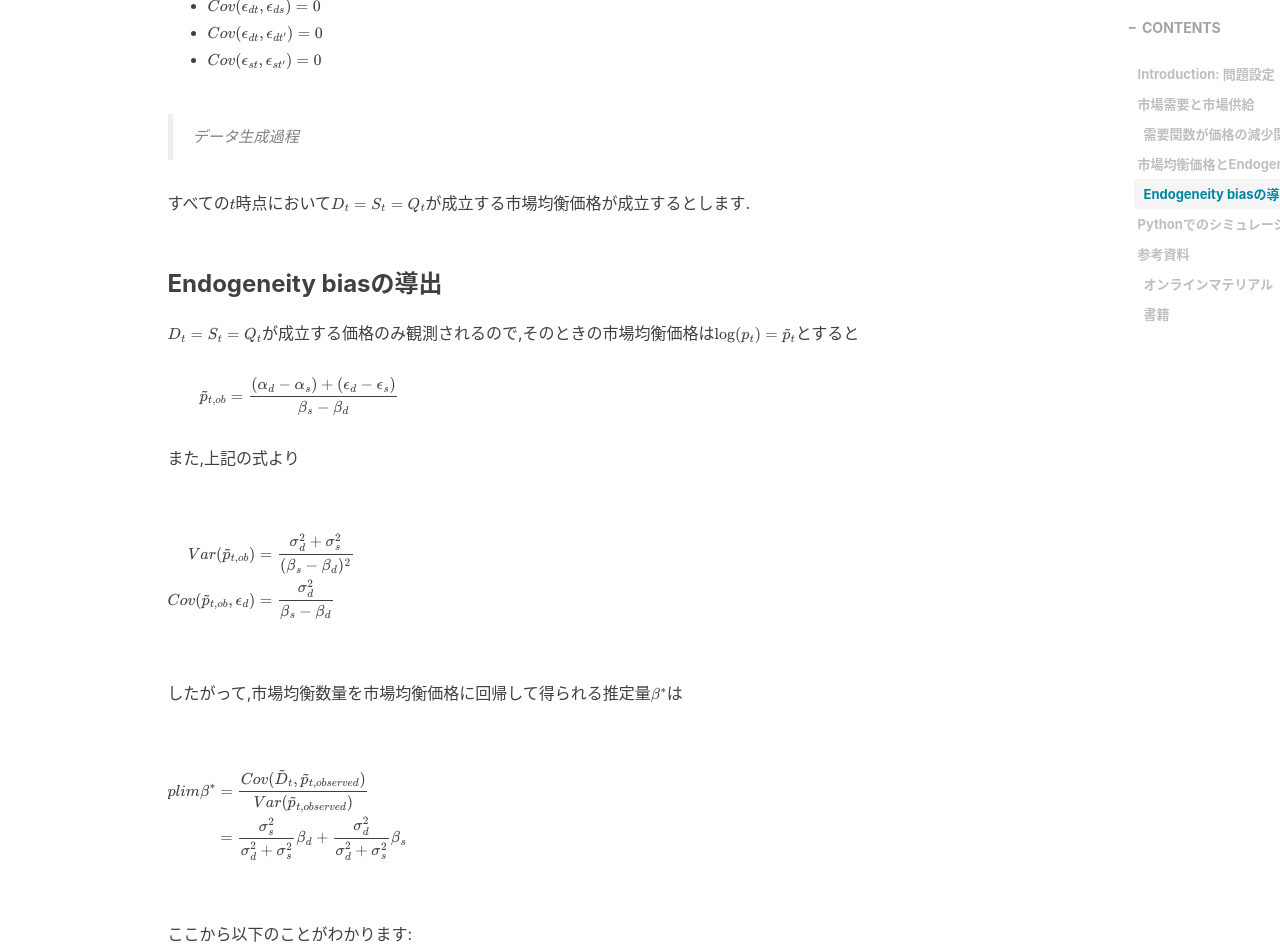
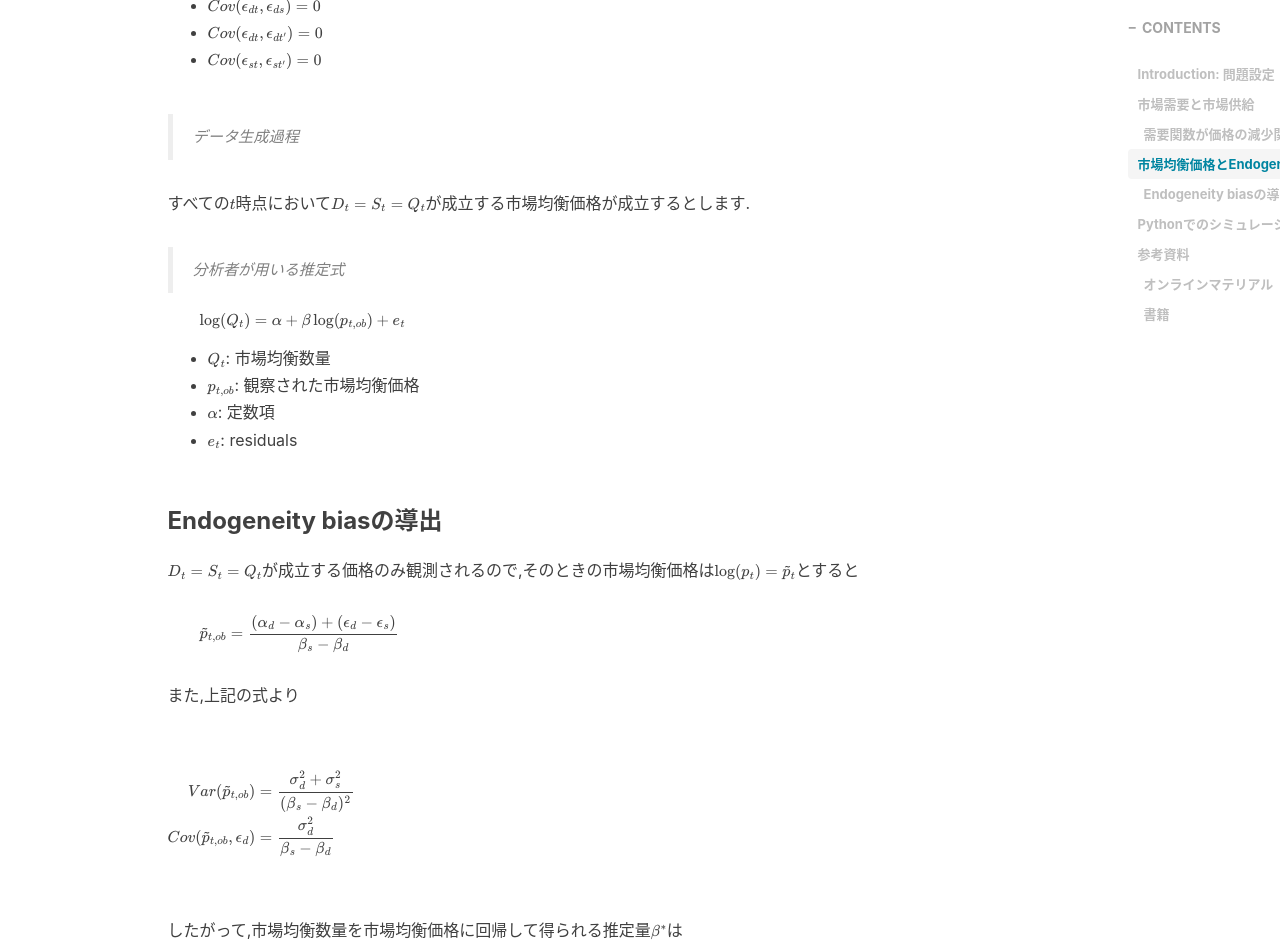
Before and after one commit to RyoNakagami/RyoNakagami.github.io, a Jekyll site: the page built from _posts/2022-04-02-why-difficult-toidentify-price-elasticity-of-demand.md, in a window 1280 px wide and 1400 px high, scrolled down 4295 px. Shown: the top 952 px of the window. Built offline with Jekyll 4.4.1, drawn with Linux system fonts in a browser that asks for light colours; nearby versions of some CDN libraries; comment, search, counter and statistics services are not loaded; some of the changed text lies outside the part shown.

Commit message:
FIX price elasticity

```diff
--- a/_posts/2022-04-02-why-difficult-toidentify-price-elasticity-of-demand.md
+++ b/_posts/2022-04-02-why-difficult-toidentify-price-elasticity-of-demand.md
@@ -166,6 +166,17 @@ $$
 
 すべての$t$時点において$D_t = S_t = Q_t$が成立する市場均衡価格が成立するとします.
 
+> 分析者が用いる推定式
+
+$$
+\log(Q_t) = \alpha +\beta\log(p_{t,ob}) + e_t
+$$
+
+- $Q_t$: 市場均衡数量
+- $p_{t,ob}$: 観察された市場均衡価格
+- $\alpha$: 定数項
+- $e_t$: residuals
+
 ### Endogeneity biasの導出
 
 $D_t = S_t = Q_t$が成立する価格のみ観測されるので,そのときの市場均衡価格は$\log(p_t)=\tilde p_t$とすると
```
Also changed, not shown: other parts of _posts/2022-04-02-why-difficult-toidentify-price-elasticity-of-demand.md (+1 -1 lines).
